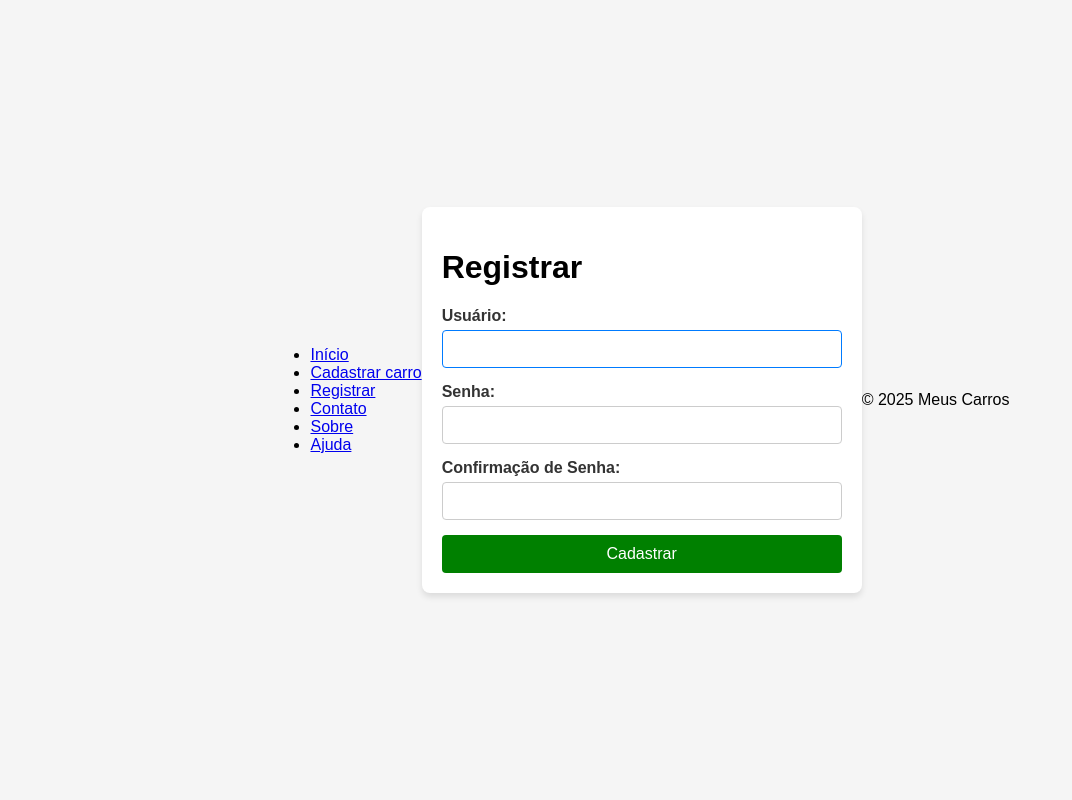
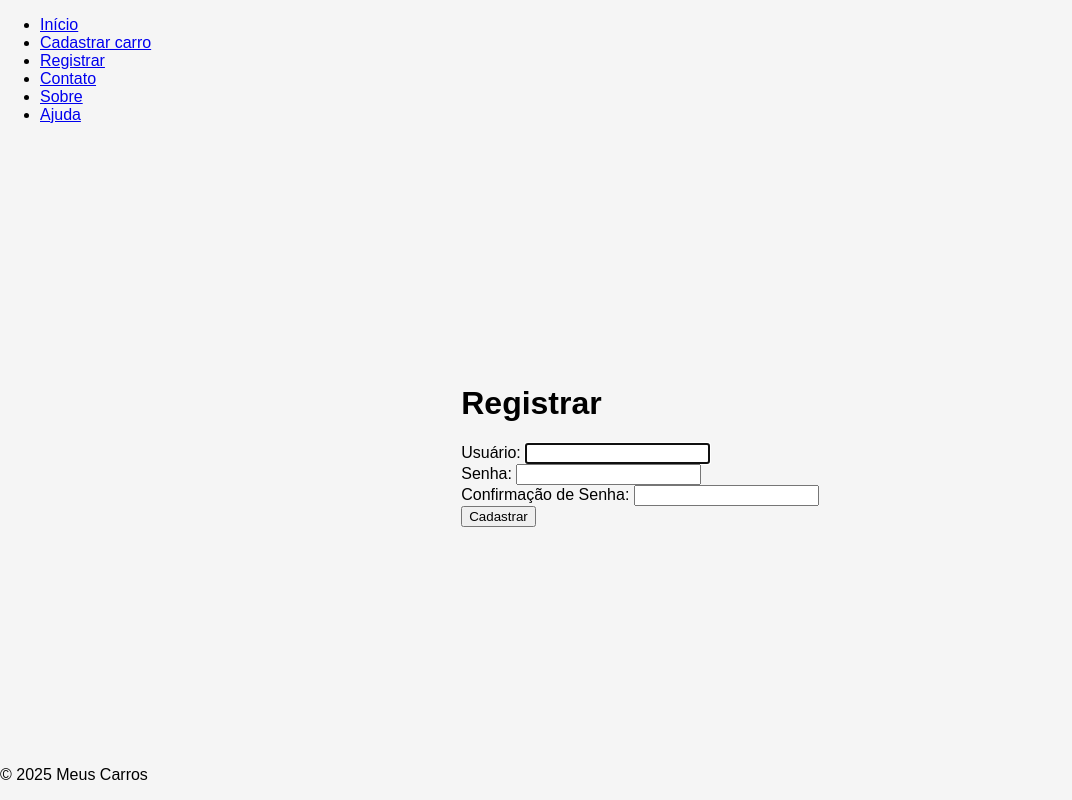
Before and after one commit to Jefferson170713/Django_Carros, a Django app: page /register/ in a window 1280 px wide. Shown: the whole page, without its empty margins (0-1072 px from the left). Run offline with Django 5.2, Linux system fonts and the light colour scheme; parts of the project's set-up code (start-up, migrations or seed data) failed here and were passed over.

Commit message:
dev - Mudanças no arquivo static do projeto para as novas atribuições

```diff
--- a/accounts/static/accounts/css/accounts.css
+++ b/accounts/static/accounts/css/accounts.css
@@ -1,46 +1,96 @@
-/* Centralizar o formulário na página */
+
 body {
+    min-height: 100vh;
+    margin: 0;
+    background-color: #f5f5f5;
+    font-family: Arial, sans-serif;
     display: flex;
-    justify-content: center;
-    align-items: center;
-    height: 100vh; /* Altura total da janela */
-    margin: 0;
-    background-color: #f5f5f5; /* Cor de fundo opcional */
-    font-family: Arial, sans-serif;
+    flex-direction: column;
 }
 
-.fomulario {
-    background-color: #ffffff; /* Fundo branco para o formulário */
-    padding: 20px;
-    border-radius: 8px;
-    box-shadow: 0 4px 6px rgba(0, 0, 0, 0.1); /* Sombra para destacar o formulário */
+.menu_accounts {
     width: 100%;
-    max-width: 400px; /* Largura máxima do formulário */
+    background: #222;
+    color: #fff;
+    padding: 0;
+    margin: 0;
 }
 
-.fomulario label {
+.menu_accounts nav ul {
+    list-style: none;
+    margin: 0;
+    padding: 0;
+    display: flex;
+    gap: 20px;
+}
+
+.menu_accounts nav ul li {
+    display: inline-block;
+}
+
+.menu_accounts nav ul li a {
+    color: #fff;
+    text-decoration: none;
+    padding: 15px 20px;
+    display: block;
+}
+
+.menu_accounts nav ul li a:hover {
+    background: #444;
+}
+
+.main-content {
+    flex: 1;
+    display: flex;
+    flex-direction: column;
+    align-items: center;
+    justify-content: center;
+}
+
+.fomulario_register_accounts,
+.formulario_login_accounts {
+    background-color: #fff;
+    padding: 24px 24px 16px 24px;
+    border-radius: 8px;
+    box-shadow: 0 4px 6px rgba(0,0,0,0.1);
+    width: 100%;
+    max-width: 400px;
+    margin: 32px 0;
+}
+
+.fomulario_register_accounts h1,
+.formulario_login_accounts h1 {
+    text-align: center;
+    margin-bottom: 24px;
+}
+
+.fomulario_register_accounts label,
+.formulario_login_accounts label {
     display: block;
     margin-bottom: 5px;
     font-weight: bold;
-    color: #333; /* Cor do texto */
+    color: #333;
 }
 
-.fomulario input {
+.fomulario_register_accounts input,
+.formulario_login_accounts input {
     width: 100%;
     padding: 10px;
     margin-bottom: 15px;
     border: 1px solid #ccc;
     border-radius: 4px;
     font-size: 14px;
-    box-sizing: border-box; /* Garante que padding e border não aumentem a largura total */
+    box-sizing: border-box;
 }
 
-.fomulario input:focus {
-    border-color: #007bff; /* Cor da borda ao focar no campo */
-    outline: none; /* Remove o contorno padrão */
+.fomulario_register_accounts input:focus,
+.formulario_login_accounts input:focus {
+    border-color: #007bff;
+    outline: none;
 }
 
-.fomulario button {
+.fomulario_register_accounts button,
+.formulario_login_accounts button {
     width: 100%;
     padding: 10px;
     background-color: green;
@@ -52,6 +102,18 @@
     transition: background-color 0.3s;
 }
 
-.fomulario button:hover {
+.fomulario_register_accounts button:hover,
+.formulario_login_accounts button:hover {
     background-color: rgb(12, 172, 12);
 }
+
+.footer_accounts {
+    width: 100%;
+    background: #222;
+    color: #fff;
+    text-align: center;
+    padding: 16px 0;
+    position: relative;
+    bottom: 0;
+    left: 0;
+}
--- a/accounts/templates/accounts/base_template.html
+++ b/accounts/templates/accounts/base_template.html
@@ -9,12 +9,16 @@
 </head>
 <body>
     {% block menu %}
+        {% include 'accounts/menu_base.html' %}
     {% endblock %}
 
-    {% block content %}
-    {% endblock %}
+    <main class="main-content">
+        {% block content %}
+        {% endblock %}
+    </main>
 
     {% block footer %}
+        {% include 'accounts/footer_base.html' %}
     {% endblock %}
 </body>
 </html>
```
